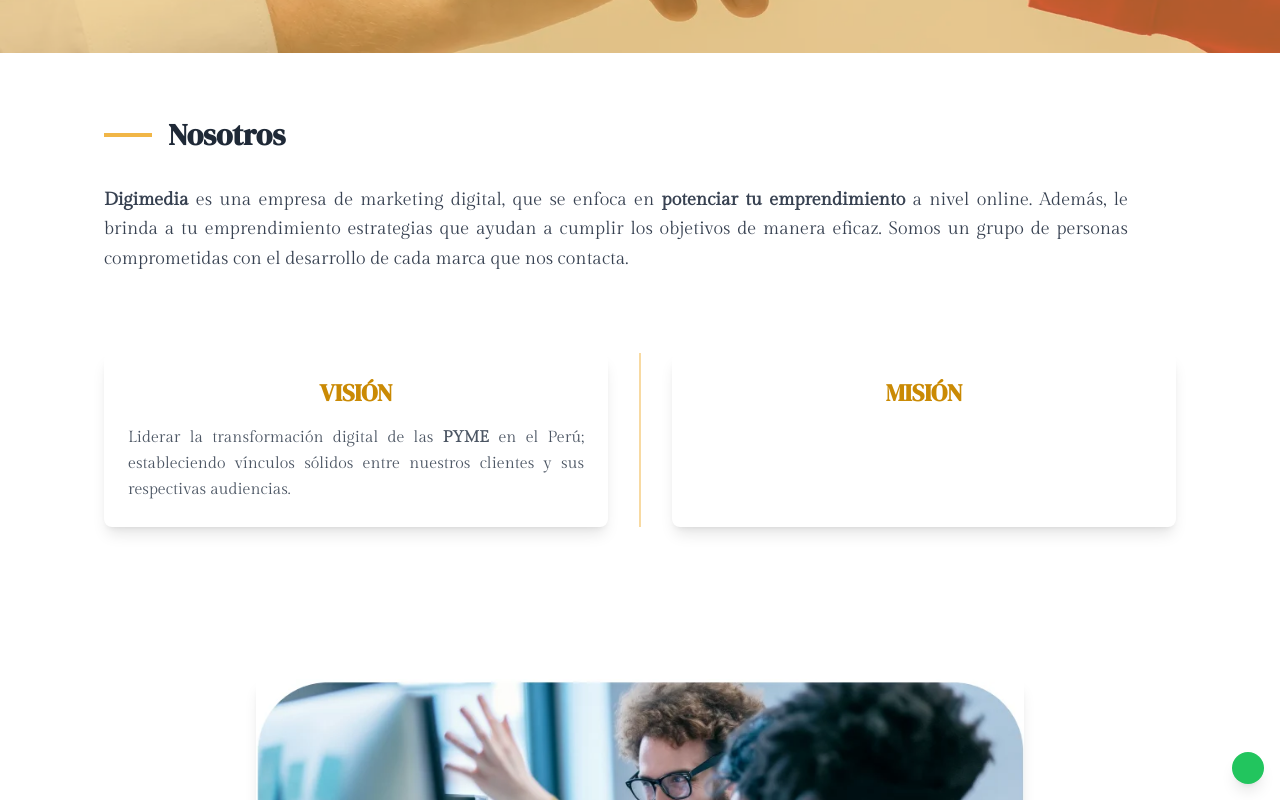
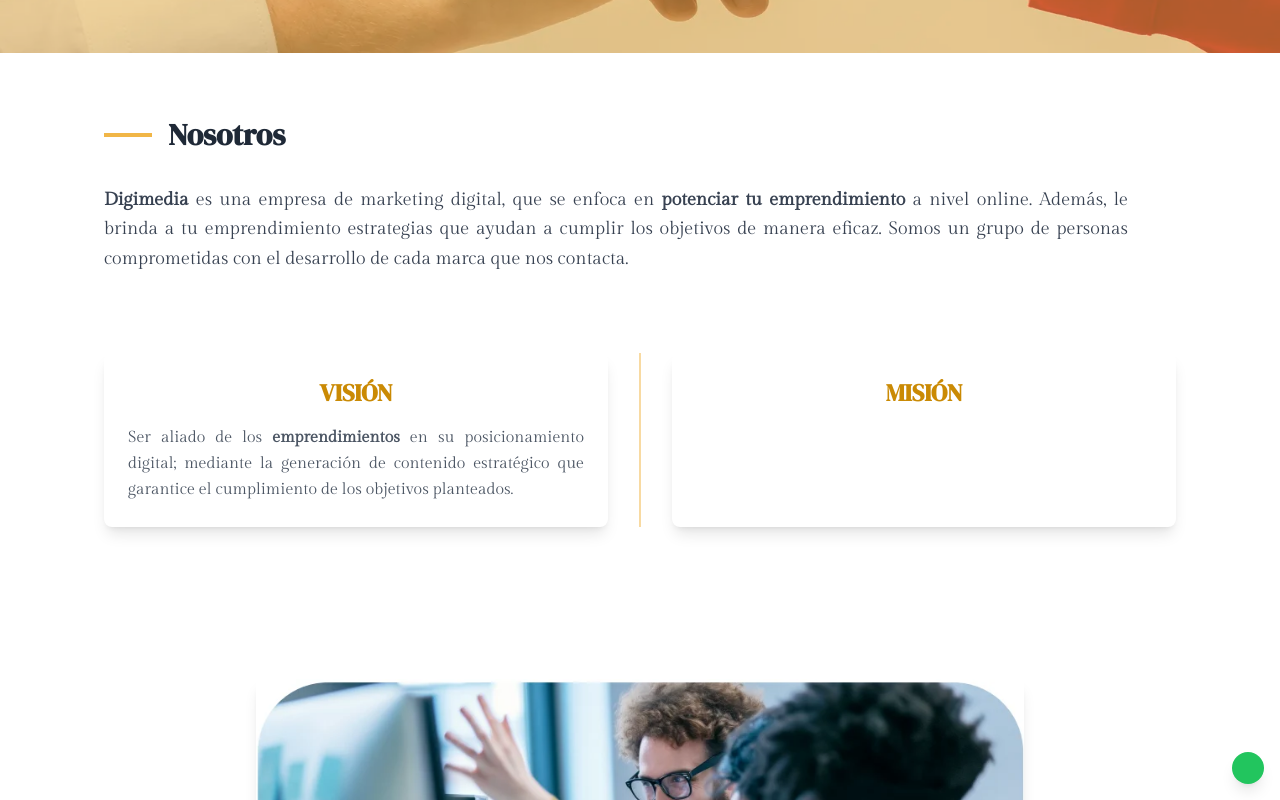
Before and after one commit to PollitoJLGD123/MJEventos-Frontend, a Next.js app: page /nosotros in a window 1280 px wide. Both pictures are taken after a click on the element "VISIÓN". Shown: the part 414-1214 px from the top of the page. Built offline with nearby package versions, Linux system fonts and the light colour scheme; a web font is replaced by a local one.

Commit message:
fix(Accordion.jsx): se agrega un componente Accordion para la vision y mision
fix(Accordion.jsx): se agrega un componente Accordion para la vision y mision

```diff
--- /dev/null
+++ b/app/(client)/nosotros/components/Accordion.jsx
@@ -0,0 +1,24 @@
+'use client';
+
+import React, { useState } from 'react'
+
+export const Accordion = ({ title, children }) => {
+
+    const [isActive, setIsActive] = useState(false);
+
+    return (
+        <div
+            className="group bg-white shadow-lg p-6 rounded-lg transition-transform transform duration-300 hover:scale-105 hover:shadow-lg cursor-pointer"
+            onClick={() => setIsActive(!isActive)}
+        >
+            <h3 className="text-2xl font-bold mb-4 text-gray-800 text-center">
+                <span className="text-yellow-600">{title}</span>
+            </h3>
+            {isActive && (
+                <>
+                    {children}
+                </>
+            )}
+        </div>
+    );
+};
--- a/app/(client)/nosotros/components/MainContent.jsx
+++ b/app/(client)/nosotros/components/MainContent.jsx
@@ -1,11 +1,9 @@
 'use client';
 
-import React, { useState } from 'react'
+import React from 'react'
+import { Accordion } from './Accordion';
 
 export const MainContent = () => {
-
-    const [showVision, setShowVision] = useState(false);
-    const [showMision, setShowMision] = useState(false);
 
     return (
         <div className="max-w-6xl mx-auto px-6 py-16 sm:px-8 lg:px-10">
@@ -21,36 +19,17 @@ export const MainContent = () => {
                 </p>
             </div>
             <div className="relative grid md:grid-cols-2 gap-16 mb-20">
-                {/* VISIÓN */}
-                <div
-                    className="group bg-white shadow-lg p-6 rounded-lg transition-transform transform duration-300 hover:scale-105 hover:shadow-lg cursor-pointer"
-                    onClick={() => setShowVision(!showVision)}
-                >
-                    <h3 className="text-2xl font-bold mb-4 text-gray-800 text-center">
-                        <span className="text-yellow-600">VISIÓN</span>
-                    </h3>
-                    {showVision && (
-                        <p className="text-gray-600 text-justify leading-relaxed">
-                            Liderar la transformación digital de las <strong>PYME</strong> en el Perú; estableciendo vínculos sólidos entre nuestros clientes y sus respectivas audiencias.
-                        </p>
-                    )}
-                </div>
-                {/* Divisor vertical */}
+                <Accordion title="VISIÓN" >
+                    <p className="text-gray-600 text-justify leading-relaxed">
+                        Ser aliado de los <strong>emprendimientos</strong> en su posicionamiento digital; mediante la generación de contenido estratégico que garantice el cumplimiento de los objetivos planteados.
+                    </p>
+                </Accordion>
                 <div className="hidden md:block w-px bg-[#f1b647] absolute top-0 bottom-0 left-1/2 transform -translate-x-1/2"></div>
-                {/* MISIÓN */}
-                <div
-                    className="group bg-white shadow-lg p-6 rounded-lg transition-transform transform duration-300 hover:scale-105 hover:shadow-lg cursor-pointer"
-                    onClick={() => setShowMision(!showMision)}
-                >
-                    <h3 className="text-2xl font-bold mb-4 text-gray-800 text-center">
-                        <span className="text-yellow-600">MISIÓN</span>
-                    </h3>
-                    {showMision && (
-                        <p className="text-gray-600 text-justify leading-relaxed">
-                            Ser aliado de los <strong>emprendimientos</strong> en su posicionamiento digital; mediante la generación de contenido estratégico que garantice el cumplimiento de los objetivos planteados.
-                        </p>
-                    )}
-                </div>
+                <Accordion title="MISIÓN">
+                    <p className="text-gray-600 text-justify leading-relaxed">
+                        Liderar la transformación digital de las <strong>PYME</strong> en el Perú; estableciendo vínculos sólidos entre nuestros clientes y sus respectivas audiencias.
+                    </p>
+                </Accordion>
             </div>
         </div>
     )
```
